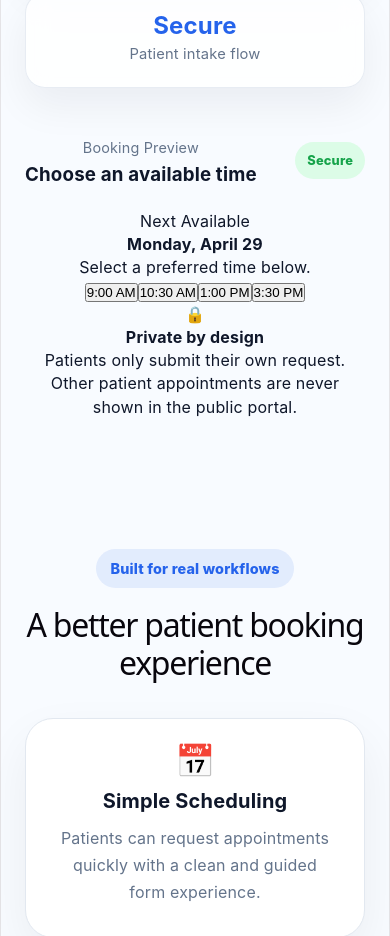
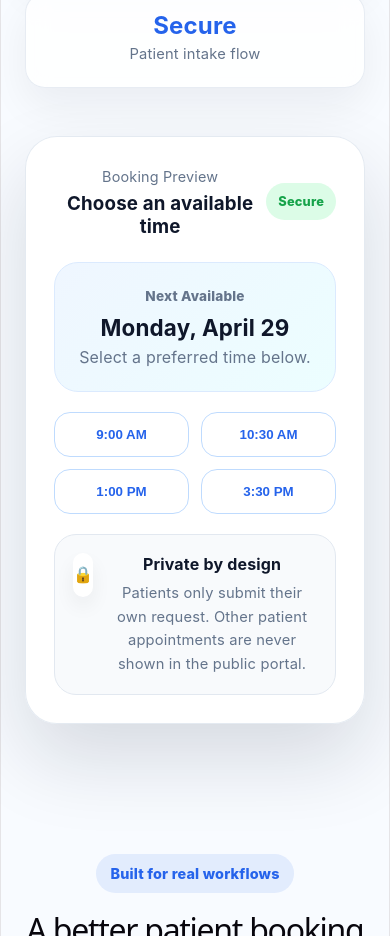
Before and after one commit to mbafousu/clinicflow-booking-portal, a React (Vite) app in the folder clinicflow-booking-portal/: page / in a window 390 px wide. Shown: the part 960-1896 px from the top of the page. Built offline with nearby package versions, Linux system fonts and the light colour scheme; no server answers.

Commit message:
replace CSS with clean responsive healthcare portal design

```diff
--- a/clinicflow-booking-portal/src/styles/app.css
+++ b/clinicflow-booking-portal/src/styles/app.css
@@ -156,14 +156,7 @@ body {
   position: relative;
 }
 
-.dashboard-preview {
-  background: rgba(255, 255, 255, 0.88);
-  border: 1px solid rgba(226, 232, 240, 0.9);
-  backdrop-filter: blur(16px);
-  border-radius: 32px;
-  padding: 28px;
-  box-shadow: 0 35px 80px rgba(15, 23, 42, 0.14);
-}
+
 
 .preview-header {
   display: flex;
@@ -187,27 +180,7 @@ body {
   font-size: 0.8rem;
 }
 
-.appointment-preview-card {
-  display: flex;
-  gap: 14px;
-  align-items: center;
-  padding: 18px;
-  background: #f8fafc;
-  border-radius: 20px;
-  margin-bottom: 14px;
-  border: 1px solid #e2e8f0;
-}
 
-.avatar {
-  width: 46px;
-  height: 46px;
-  border-radius: 16px;
-  display: grid;
-  place-items: center;
-  background: linear-gradient(135deg, #dbeafe, #ccfbf1);
-  color: #2563eb;
-  font-weight: 900;
-}
 
 .appointment-preview-card h4 {
   margin-bottom: 4px;
@@ -285,3 +258,112 @@ body {
     padding-top: 36px;
   }
 }
+
+.booking-preview {
+  background: rgba(255, 255, 255, 0.9);
+  border: 1px solid rgba(226, 232, 240, 0.9);
+  backdrop-filter: blur(16px);
+  border-radius: 32px;
+  padding: 28px;
+  box-shadow: 0 35px 80px rgba(15, 23, 42, 0.14);
+}
+
+.preview-header {
+  display: flex;
+  justify-content: space-between;
+  align-items: center;
+  margin-bottom: 24px;
+}
+
+.preview-label {
+  color: #64748b;
+  font-size: 0.9rem;
+  margin-bottom: 4px;
+}
+
+.status-pill {
+  background: #dcfce7;
+  color: #16a34a;
+  padding: 7px 12px;
+  border-radius: 999px;
+  font-weight: 800;
+  font-size: 0.8rem;
+}
+
+.date-card {
+  background: linear-gradient(135deg, #eff6ff, #ecfeff);
+  border: 1px solid #dbeafe;
+  border-radius: 24px;
+  padding: 22px;
+  margin-bottom: 20px;
+}
+
+.date-label {
+  color: #2563eb;
+  font-weight: 800;
+  font-size: 0.85rem;
+  margin-bottom: 8px;
+}
+
+.date-card h4 {
+  font-size: 1.4rem;
+  margin-bottom: 6px;
+}
+
+.date-card p {
+  color: #64748b;
+}
+
+.slot-grid {
+  display: grid;
+  grid-template-columns: repeat(2, 1fr);
+  gap: 12px;
+  margin-bottom: 20px;
+}
+
+.slot-grid button {
+  border: 1px solid #bfdbfe;
+  background: white;
+  color: #2563eb;
+  padding: 14px;
+  border-radius: 16px;
+  font-weight: 800;
+  cursor: pointer;
+  transition: 0.2s ease;
+}
+
+.slot-grid button:hover {
+  background: #2563eb;
+  color: white;
+  transform: translateY(-2px);
+}
+
+.privacy-card {
+  display: flex;
+  gap: 14px;
+  align-items: flex-start;
+  background: #f8fafc;
+  border: 1px solid #e2e8f0;
+  padding: 18px;
+  border-radius: 22px;
+}
+
+.privacy-icon {
+  width: 44px;
+  height: 44px;
+  display: grid;
+  place-items: center;
+  background: white;
+  border-radius: 14px;
+  box-shadow: 0 10px 20px rgba(15, 23, 42, 0.06);
+}
+
+.privacy-card h4 {
+  margin-bottom: 6px;
+}
+
+.privacy-card p {
+  color: #64748b;
+  line-height: 1.6;
+  font-size: 0.92rem;
+}
```
